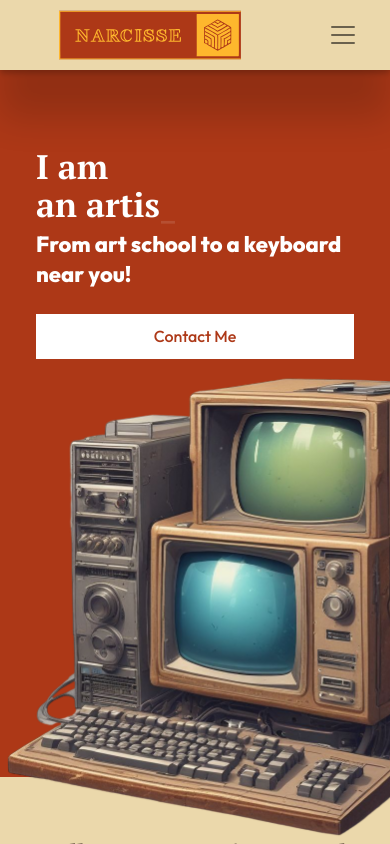
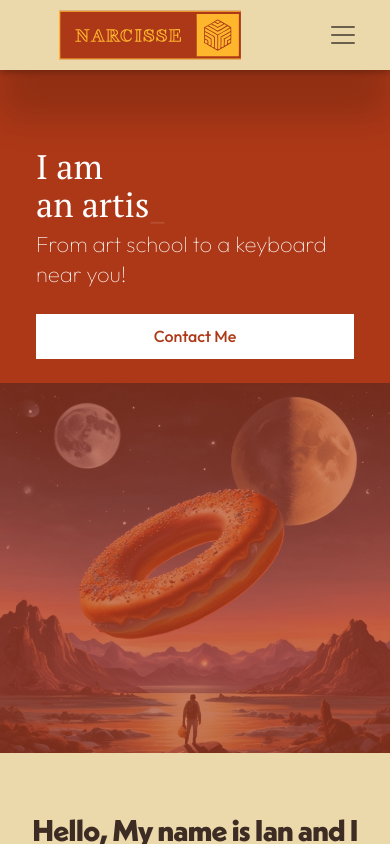
Before and after one commit to salambolog/salambolog.github.io, a React (Vite) app: page / in a window 390 px wide. Shown: the top 844 px of the page. Built offline with nearby package versions, Linux system fonts and the light colour scheme; a web font is replaced by a local one.

Commit message:
pushing new image

```diff
--- a/src/App.css
+++ b/src/App.css
@@ -610,21 +610,21 @@ footer .social h3 {
     position: relative;
     z-index: 6;
     height: auto;
-    padding: 0 24px;
+    padding: 0 24px 24px;
   }
   .App .container p {
     text-align: left;
     font-size: 34px;
     line-height: 1.9rem;
     color: #fff;
+    font-weight: 100;
   }
   img.bigImage {
-    width: 130%;
-    position: relative;
-    z-index: 3;
+    width: 100%;
+    opacity: 0.4;
   }
   div.intro {
-    margin-top: -60px;
+    /* margin-top: -60px; */
     position: relative;
   }
   section.section h2.intro-employment {
--- a/src/App.jsx
+++ b/src/App.jsx
@@ -7,7 +7,7 @@ import Employment from './Employment.jsx'
 import Qualify from './Qualify.jsx'
 import Footer from './Footer.jsx'
 import './App.css'
-import computerImage from './assets/images/logos/old-new.png'
+import computerImage from './assets/images/donut.png'
 import iceCreamImage from './assets/images/logos/ice-cream-solo.png'
 import myLogo from './assets/images/logos/ian-logo-white.png'
 
--- a/src/Navbar.jsx
+++ b/src/Navbar.jsx
@@ -10,6 +10,7 @@ function BrandExample() {
       <Container>
         <Navbar.Brand href="#home">
           <img src={myLogo} className='d-inline-block align-top' alt='ian logo'/>
+
         </Navbar.Brand>
         <Navbar.Toggle aria-controls="basic-navbar-nav" />
         <Navbar.Collapse id="basic-navbar-nav">
```
